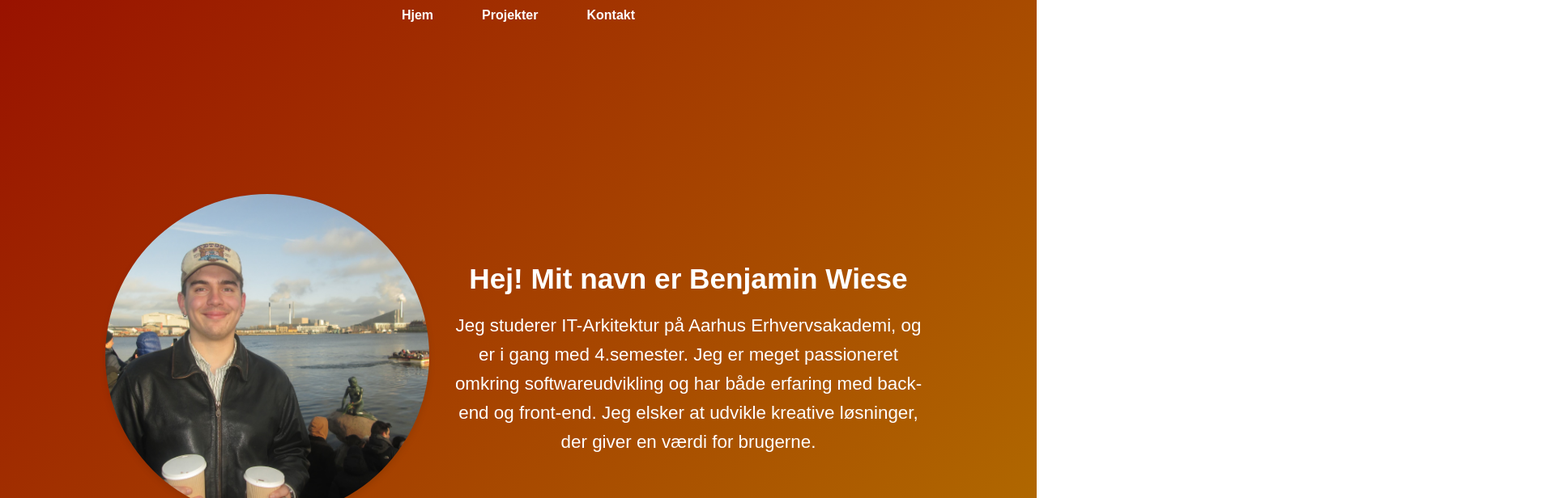
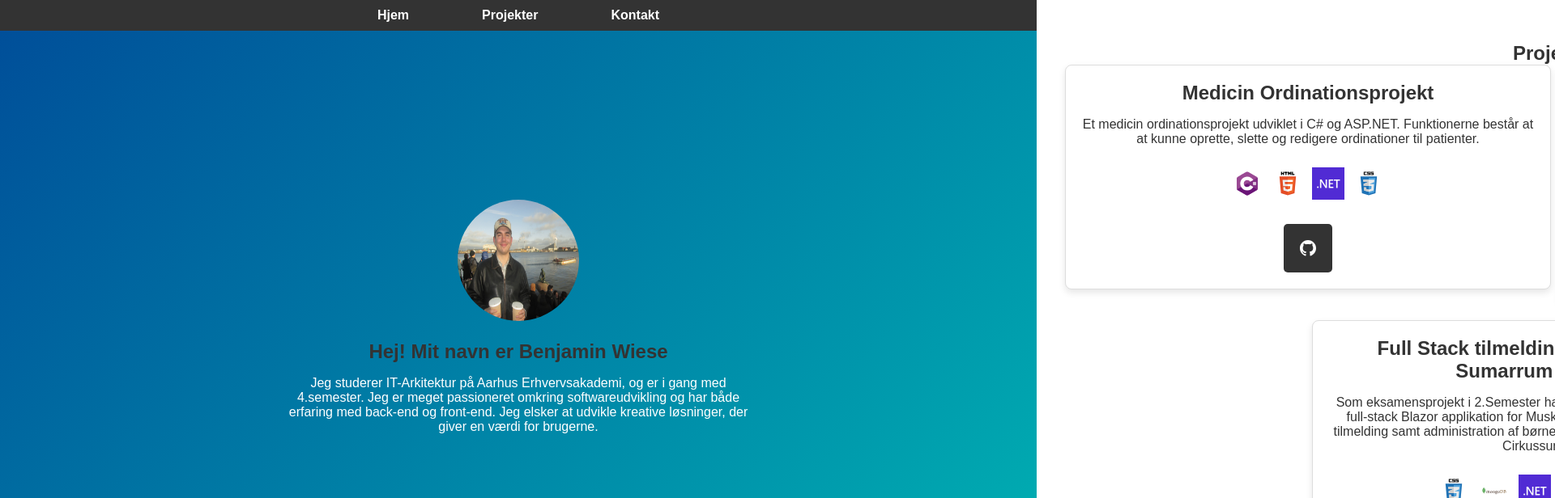
Before and after one commit to Benwi01/Profil, a React (Vite) app in the folder Profil-app/: page / in a window 1280 px wide. Shown: the top 616 px of the page at 81% size, 1920 px wide, since content can reach past the window. Built offline with nearby package versions, Linux system fonts and the light colour scheme.

Commit message:
fix horizontal slide

```diff
--- a/Profil-app/src/App.css
+++ b/Profil-app/src/App.css
@@ -2,45 +2,50 @@ body {
   font-family: 'Arial', sans-serif;
   margin: 0;
   padding: 0;
-  background-color: #ffffff;
+  background-color: #f0f4f8;
   color: #333;
-  scroll-behavior: smooth;
+  overflow-x: hidden; /* Prevent horizontal overflow */
 }
 
 .container {
-  max-width: 1200px;
-  margin: 0 auto;
-  padding: 20px;
+  display: flex;
+  flex-direction: row; /* Arrange sections horizontally */
+  height: 100vh; /* Each section fills the entire viewport height */
+  width: 300vw; /* Adjust based on the number of sections */
+  margin: 0; /* Ensure no margin */
+  padding: 0; /* Ensure no padding */
 }
 
-header {
-  background-color: #007bff;
+.section {
+  flex: 1 0 100vw; /* Each section takes up the full viewport width */
+  display: flex;
+  align-items: center;
+  justify-content: center;
+  padding: 20px; /* Adjust padding as needed */
+  box-sizing: border-box;
+  margin: 0; /* Ensure no margin */
+}
+.flashy-home {
+  background: linear-gradient(135deg, #004d99, #00b3b3);
   color: white;
-  padding: 20px 0;
   text-align: center;
-  box-shadow: 0 4px 8px rgba(0, 0, 0, 0.1);
-  position: fixed;
-  width: 100%;
-  top: 0;
-  z-index: 1000;
+  height: 100vh; /* Fill the entire viewport height */
 }
 
-header h1 {
-  color: #fff;
-  font-size: 2.5rem;
-  margin: 0;
+.home-content {
+  max-width: 600px;
+  text-align: center;
+  margin: auto;
 }
 
-footer {
-  background: linear-gradient(135deg, #991200, #b37400);
-  color: white;
-  padding: 10px 0;
+.projects-section, .contact-section {
+  background-color: white;
+  color: #333;
   text-align: center;
 }
 
 h1, h2, h3, h4, h5, h6 {
   color: #333;
-  margin-bottom: 20px; /* Add margin-bottom for better spacing */
 }
 
 a {
@@ -53,42 +58,6 @@ a:hover {
   color: #0056b3;
 }
 
-.section {
-  padding: 100px 20px;
-  margin-bottom: 40px; /* Add margin-bottom for better spacing between sections */
-  border-bottom: none;
-  opacity: 0;
-  transform: translateY(20px);
-  transition: opacity 1s ease-out, transform 1s ease-out;
-}
-
-.section.visible {
-  opacity: 1;
-  transform: translateY(0);
-}
-
-.home-content {
-  display: flex;
-  align-items: center;
-  justify-content: center;
-  flex-wrap: wrap;
-  height: 100%;
-}
-
-.flashy-home {
-  background: linear-gradient(135deg, #991200, #b37400);
-  color: white;
-  text-align: center;
-  padding: 50px 0;
-  height: 100vh;
-}
-
-.home-title {
-  font-size: 3rem;
-  margin-bottom: 20px;
-  color: #fff;
-}
-
 .profile-pic {
   width: 150px;
   height: 150px;
@@ -96,58 +65,15 @@ a:hover {
   margin-bottom: 20px;
 }
 
-.animated {
-  animation-duration: 3s;
-  animation-fill-mode: both;
-}
-
-.fadeIn {
-  animation-name: fadeIn;
-}
-
-.bounceIn {
-  animation-name: bounceIn;
-}
-
-.fadeInUp {
-  animation-name: fadeInUp;
-}
-
-.profile-pic {
-  border-radius: 50%;
-  width: 400px;
-  height: 400px;
-  margin-right: 20px;
-  box-shadow: 0 4px 8px rgba(0, 0, 0, 0.1);
-  transition: transform 0.3s;
-  object-fit: cover;
-}
-
-.profile-pic:hover {
-  transform: scale(1.1);
-}
-
 .description {
   max-width: 600px;
-}
-
-.description h1 {
-  margin-top: 0;
-  color: #ffffff;
-  font-size: 2.2rem;
-}
-
-.description p {
-  margin: 10px 0;
-  line-height: 1.6;
-  color: #ffffff;
-  font-size: 1.4rem;
+  text-align: center;
 }
 
 .projects-grid {
   display: flex;
   flex-wrap: wrap;
-  gap: 20px; /* Increase the gap between project cards */
+  gap: 10px;
   justify-content: center;
   align-items: flex-start;
 }
@@ -159,7 +85,7 @@ a:hover {
   box-shadow: 0 4px 8px rgba(0, 0, 0, 0.1);
   padding: 20px;
   width: 45%;
-  margin-bottom: 20px; /* Increase the bottom margin */
+  margin-bottom: 10px;
   display: flex;
   flex-direction: column;
   justify-content: space-between;
@@ -169,75 +95,6 @@ a:hover {
 .project-card:hover {
   transform: translateY(-10px);
   box-shadow: 0 8px 16px rgba(0, 0, 0, 0.2);
-}
-
-.project-card h2 {
-  margin-top: 0;
-  color: #333;
-}
-
-.project-card p {
-  margin: 20px 0;
-}
-
-.project-card a {
-  color: white;
-  text-decoration: none;
-  font-weight: bold;
-}
-
-.project-card a:hover {
-  text-decoration: underline;
-}
-
-.projects-section, .contact-section {
-  display: flex;
-  flex-direction: column;
-  align-items: center;
-  justify-content: center;
-  text-align: center;
-}
-
-.projects-section h1, .contact-section h1 {
-  font-size: 5rem;
-  margin-bottom: 20px;
-  color: #333;
-}
-
-.contact-section h2 {
-  margin-top: 10px;
-  margin-bottom: 10px;
-}
-
-.contact-section p {
-  max-width: 600px;
-  margin: 10px 0;
-  line-height: 1.6;
-  color: #333;
-}
-
-.contact-info {
-  display: flex;
-  flex-direction: column;
-  align-items: center;
-  gap: 10px;
-}
-
-.contact-buttons {
-  display: flex;
-  gap: 10px;
-}
-
-.contact-buttons a {
-  color: white;
-  text-decoration: none;
-  font-weight: bold;
-}
-
-.contact-logo {
-  width: 20px;
-  height: 20px;
-  margin-right: 10px;
 }
 
 .project-logos {
@@ -262,16 +119,20 @@ a:hover {
 .btn {
   display: inline-flex;
   align-items: center;
-  padding: 10px 20px;
+  justify-content: center;
+  padding: 10px;
   border: none;
   border-radius: 5px;
   text-decoration: none;
-  color: #333;
+  color: white;
   background-color: #333;
+  width: 40px;
+  height: 40px;
+  transition: background-color 0.3s ease, transform 0.3s ease;
 }
 
 .btn:hover {
-  background: linear-gradient(135deg, #991200, #b37400);
+  background: linear-gradient(135deg, #004d99, #00b3b3);
   transform: scale(1.05);
 }
 
@@ -286,5 +147,78 @@ a:hover {
 .github-logo {
   width: 20px;
   height: 20px;
+  fill: white;
+}
+
+.contact-info {
+  display: flex;
+  flex-direction: column;
+  align-items: center;
+  gap: 10px;
+}
+
+.contact-buttons {
+  display: flex;
+  gap: 10px;
+}
+
+.contact-logo {
+  width: 20px;
+  height: 20px;
   margin-right: 10px;
 }
+
+.contact-section .content {
+  max-width: 600px;
+  text-align: center;
+}
+
+.contact-section .content p {
+  margin: 10px 0;
+}
+
+.contact-section .content h2 {
+  margin-top: 20px;
+}
+
+.contact-section .contact-info {
+  display: flex;
+  flex-direction: column;
+  align-items: center;
+  gap: 10px;
+  margin-top: 20px;
+}
+
+.navbar {
+  position: fixed;
+  top: 0;
+  width: 100%;
+  background-color: #333;
+  color: white;
+  display: flex;
+  justify-content: center;
+  padding: 10px 0;
+  z-index: 1000;
+}
+
+.navbar a {
+  color: white;
+  margin: 0 15px;
+  text-decoration: none;
+  font-weight: bold;
+}
+
+.navbar a:hover {
+  text-decoration: underline;
+}
+
+footer {
+  position: fixed;
+  bottom: 0;
+  width: 100%;
+  background-color: #333;
+  color: white;
+  text-align: center;
+  padding: 10px 0;
+  z-index: 1000;
+}
--- a/Profil-app/src/App.jsx
+++ b/Profil-app/src/App.jsx
@@ -10,7 +10,6 @@ const Home = () => (
       <div className="description animated fadeIn">
         <h1 className="animated bounceIn">Hej! Mit navn er Benjamin Wiese</h1>
         <p className="animated fadeInUp"> Jeg studerer IT-Arkitektur på Aarhus Erhvervsakademi, og er i gang med 4.semester. Jeg er meget passioneret omkring softwareudvikling og har både erfaring med back-end og front-end. Jeg elsker at udvikle kreative løsninger, der giver en værdi for brugerne.</p>
-
       </div>
     </div>
   </section>
@@ -18,6 +17,7 @@ const Home = () => (
 
 const Projects = () => (
   <section id="projects" className="section projects-section">
+    <div className="content">
       <h1>Projekter</h1>
       <div className="projects-grid">
         <div className="project-card">
@@ -31,7 +31,7 @@ const Projects = () => (
           </div>
           <div className="project-buttons">
             <a href="https://github.com/Levinuet/OrdinationMedication" className="btn github-btn" target="_blank" rel="noopener noreferrer">
-            <img src="github-logo.svg" alt="GitHub" className="github-logo" /> GitHub
+              <img src="github-logo.svg" alt="GitHub" className="github-logo" />
             </a>
           </div>
         </div>
@@ -46,7 +46,7 @@ const Projects = () => (
           </div>
           <div className="project-buttons">
             <a href="https://github.com/Benwi01/Redditclone" className="btn github-btn" target="_blank" rel="noopener noreferrer">
-            <img src="github-logo.svg" alt="GitHub" className="github-logo" /> GitHub
+              <img src="github-logo.svg" alt="GitHub" className="github-logo" />
             </a>
           </div>
         </div>
@@ -63,68 +63,69 @@ const Projects = () => (
           </div>
           <div className="project-buttons">
             <a href="https://github.com/Levinuet/CirkusSummarum" className="btn github-btn" target="_blank" rel="noopener noreferrer">
-            <img src="github-logo.svg" alt="GitHub" className="github-logo" /> GitHub
+              <img src="github-logo.svg" alt="GitHub" className="github-logo" />
             </a>
           </div>
         </div>
         {/* Add more project cards as needed */}
+      </div>
     </div>
   </section>
 );
 
 const Contact = () => (
   <section id="contact" className="section contact-section">
+    <div className="content">
       <h1>Kontakt mig</h1>
       <p>Hvis du leder efter en praktikant med gåpåmod og stor interesse for softwareudvikling og IT-Arkitektur. Så leder jeg i øjeblikket efter en praktikplads.</p>
       <h2>Benjamin Damholt Ruders Wiese</h2>
       <div className="contact-info">
         <div className="contact-buttons">
           <a href="https://www.linkedin.com/in/benjamin-wiese-b56b38354/" className="btn contact-btn" target="_blank" rel="noopener noreferrer">
-          <img src="LinkedIn.svg" alt="LinkedIn" className="contact-logo" />LinkedIn
+            <img src="LinkedIn.svg" alt="LinkedIn" className="contact-logo" />
           </a>
           <a href="https://github.com/Benwi01" className="btn contact-btn" target="_blank" rel="noopener noreferrer">
-          <img src="github-logo.svg" alt="GitHub" className="contact-logo" />Github
+            <img src="github-logo.svg" alt="GitHub" className="contact-logo" />
           </a>
         </div>
         <p><img src="email-logo.svg" alt="Email" className="contact-logo" /> Benjamin060101@gmail.com</p>
         <p><img src="phone-logo.svg" alt="Phone" className="contact-logo" /> +45 20950151</p>
         <p><img src="location-logo.svg" alt="Location" className="contact-logo" /> Aarhus C, DK</p>
       </div>
+    </div>
   </section>
 );
 
 const App = () => {
   useEffect(() => {
-    const handleScroll = () => {
-      const sections = document.querySelectorAll('.section');
-      const windowHeight = window.innerHeight;
-      sections.forEach((section) => {
-        const sectionTop = section.getBoundingClientRect().top;
-        if (sectionTop < windowHeight - 100) {
-          section.classList.add('visible');
-        } else {
-          section.classList.remove('visible');
-        }
+    // Set initial scroll position to 0
+    window.scrollTo(0, 0);
+
+    const handleScroll = (event) => {
+      event.preventDefault();
+      const maxScrollLeft = document.body.scrollWidth - window.innerWidth;
+      const newScrollLeft = Math.max(
+        0,
+        Math.min(
+          window.scrollX + (event.deltaY < 0 ? -window.innerWidth : window.innerWidth),
+          maxScrollLeft
+        )
+      );
+      window.scrollTo({
+        left: newScrollLeft,
+        behavior: 'smooth',
       });
-
-      const navbar = document.querySelector('.navbar');
-      if (window.scrollY > windowHeight - 100) {
-        navbar.classList.add('scrolled');
-      } else {
-        navbar.classList.remove('scrolled');
-      }
     };
 
-    window.addEventListener('scroll', handleScroll);
-    handleScroll(); // Initial check
+    window.addEventListener('wheel', handleScroll, { passive: false });
 
     return () => {
-      window.removeEventListener('scroll', handleScroll);
+      window.removeEventListener('wheel', handleScroll);
     };
   }, []);
 
   return (
-    <div>
+    <div className="container">
       <NavBar />
       <Home />
       <Projects />
```
Lines whose indentation alone changed are shown as unchanged.
